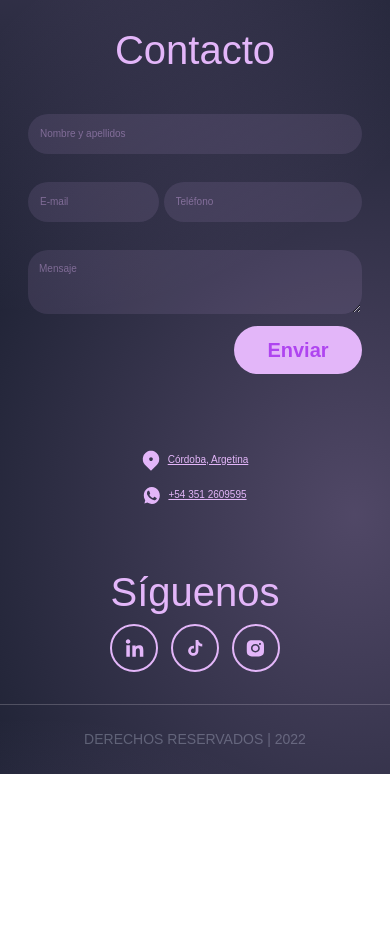
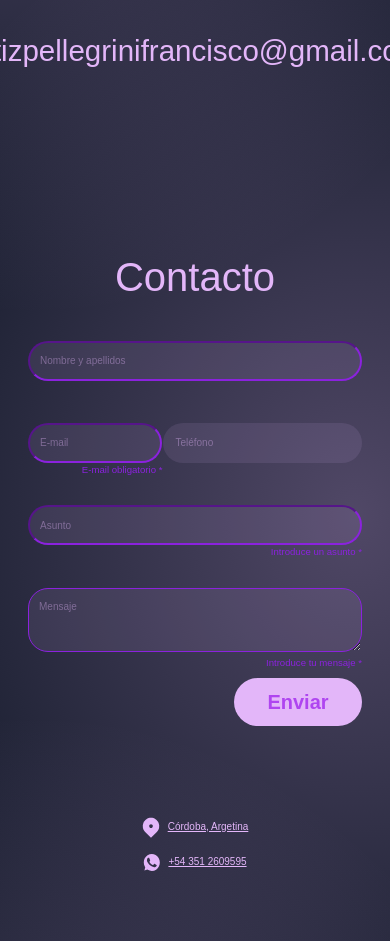
Before and after one commit to Nikkun13/TrabajoTop10, a React (Create React App) app: page / in a window 390 px wide. Shown: the part 5621-6562 px from the top of the page. Before the commit the page ends 6395 px from the top, so only its background shows below. Built offline with nearby package versions, Linux system fonts and the light colour scheme.

Commit message:
new form

```diff
--- a/src/components/Contact/Contact.css
+++ b/src/components/Contact/Contact.css
@@ -39,42 +39,38 @@
 .container {
   display: grid;
   grid-template-columns: 1.1fr 1.2fr 1.2fr 1.1fr;
-  grid-template-rows: 1fr 1fr 1fr 1fr;
-  gap: 0px 5px;
-  grid-auto-flow: row;
+  grid-template-rows: 1fr 1fr 1fr 1fr 1fr;
+  gap: 0px 1px;
   grid-template-areas:
     "Name Name Name Name"
     "Email Email Phone Phone"
+    "Asunto Asunto Asunto Asunto"
     "Msg Msg Msg Msg"
     "Check Label . Button";
 }
-
 .Name {
   grid-area: Name;
 }
-
 .Email {
   grid-area: Email;
 }
-
 .Phone {
   grid-area: Phone;
 }
-
+.Check {
+  grid-area: Check;
+}
+.Label {
+  grid-area: Label;
+}
+.Button {
+  grid-area: Button;
+}
 .Msg {
   grid-area: Msg;
 }
-
-.Button {
-  grid-area: Button;
-}
-
-.Check {
-  grid-area: Check;
-}
-
-.Label {
-  grid-area: Label;
+.Asunto {
+  grid-area: Asunto;
 }
 
 li {
@@ -131,8 +127,26 @@ textarea {
 }
 input:focus {
   color: rgba(227, 182, 249, 1);
+  border-color: #e3b6f9 !important;
+  outline: none;
+}
+li label {
+  color: #8b22de;
+  font-size: 1rem;
+  font-weight: 400;
+  display: flex;
+  justify-content: end;
+}
+textarea:focus {
+  color: rgba(227, 182, 249, 1);
   border-color: #e3b6f9;
   outline: none;
+}
+input:required {
+  border-color: #8b22de;
+}
+textarea:required {
+  border-color: #8b22de;
 }
 input[type="number"]::-webkit-inner-spin-button,
 input[type="number"]::-webkit-outer-spin-button {
@@ -182,6 +196,9 @@ textarea:focus {
   transition: all 0.3s linear;
 }
 @media (max-width: 763px) {
+  li label {
+    font-size: 0.6rem;
+  }
   .contactTituloDos {
     font-size: 9.5vh;
     padding: 0px;
--- a/src/components/Contact/Contact.js
+++ b/src/components/Contact/Contact.js
@@ -107,7 +107,7 @@ const Contact = () => {
                   placeholder="Nombre y apellidos"
                   type="text"
                   id="name"
-                  name="name"
+                  name="nombre"
                   required
                 />
               </li>
@@ -122,9 +122,9 @@ const Contact = () => {
                   placeholder="E-mail"
                   type="email"
                   id="mail"
-                  name="mail"
                   required
                 />
+                <label>E-mail obligatorio *</label>
               </li>
               <li className="Phone">
                 <input
@@ -132,10 +132,20 @@ const Contact = () => {
                   placeholder="Teléfono"
                   type="number"
                   id="telephone"
-                  name="telephone"
+                  name="teléfono"
+                  pattern=".{5,10}"
                 />
               </li>
-
+              <li className="Asunto">
+                <input
+                  className="asuntoForm"
+                  placeholder="Asunto"
+                  id="Asunto"
+                  name="Asunto"
+                  required
+                />
+                <label>Introduce un asunto *</label>
+              </li>
               <li className="Msg">
                 <textarea
                   onInvalid={(e) =>
@@ -145,11 +155,20 @@ const Contact = () => {
                   placeholder="Mensaje"
                   className="textForm"
                   id="msg"
-                  name="message"
+                  name="mensaje"
                   required
                 ></textarea>
+                <label>Introduce tu mensaje *</label>
               </li>
-
+              <li style={{ display: "none" }}>
+                <input
+                  className="telephoneForm"
+                  placeholder="Teléfono"
+                  type="number"
+                  id="telephone"
+                  name="teléfono"
+                />
+              </li>
               <button type="submit" className="Button">
                 Enviar
               </button>
--- a/src/components/Portfolio/Portfolio.js
+++ b/src/components/Portfolio/Portfolio.js
@@ -152,7 +152,7 @@ const Portfolio = () => {
         <div className="videoDrone d-md-block">
           <ReactPlayer
             url={require("../../media/videos/videoBicicleta.mp4")}
-            width="100%"
+            width="100vmax"
             height="100%"
             controls
           />
```
